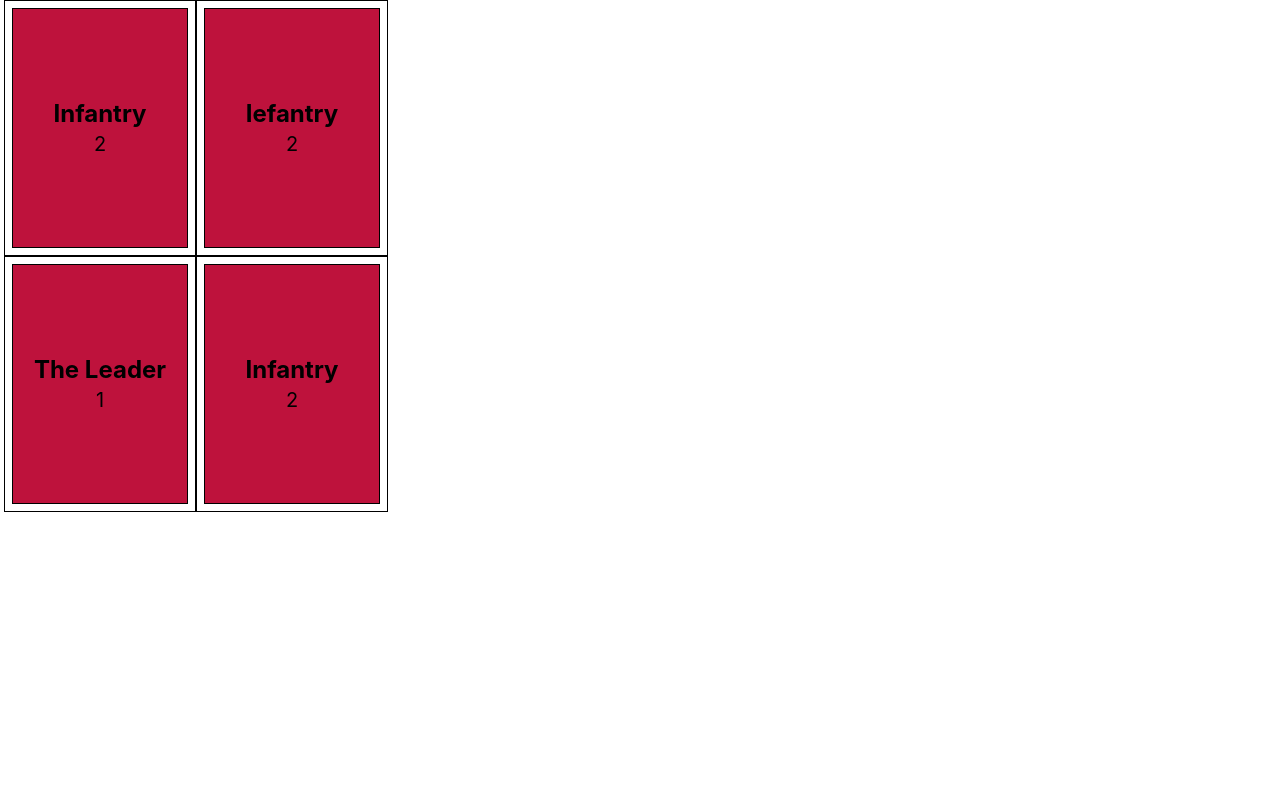
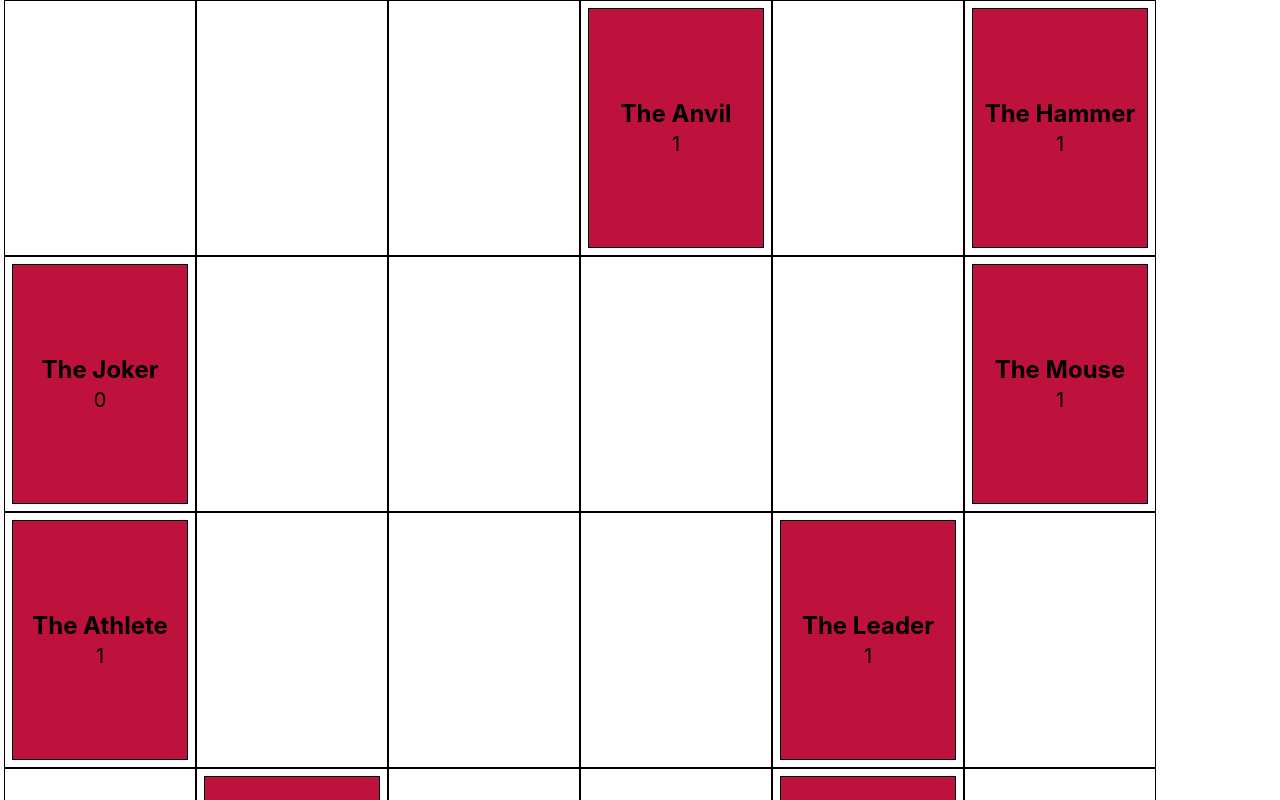
Before and after one commit to rbits0/the-lucky-seven, a React (Create React App) app: page / in a window 1280 px wide. Shown: the top 800 px of the page. Built offline with nearby package versions, Linux system fonts and the light colour scheme.

Commit message:
Randomly place player cards

```diff
--- a/src/Cell.tsx
+++ b/src/Cell.tsx
@@ -8,7 +8,7 @@ interface CellProps {
   id: string,
   rowIndex: number,
   columnIndex: number,
-  card: CardData,
+  card: CardData | null,
 }
 
 
@@ -26,7 +26,9 @@ function Cell({ id, rowIndex, columnIndex, card }: CellProps) {
       style={{height: "16em", width: "12em"}}
       ref={setNodeRef}
     >
-      <Card card={card} row={rowIndex} column={columnIndex}/>
+      {card ?
+        <Card card={card} row={rowIndex} column={columnIndex}/>
+      : null}
     </div>
   );
 }
--- a/src/Grid.tsx
+++ b/src/Grid.tsx
@@ -1,21 +1,21 @@
-import React, { useState } from "react";
+import React, { useEffect, useState } from "react";
 import Cell from "./Cell";
-import { CardData, CardType } from "./CardData";
+import { CardData, CardType, PlayerCard } from "./CardData";
 import { DndContext, DragEndEvent, DragStartEvent } from "@dnd-kit/core";
 import Card from "./Card";
 
 
+const NUM_ROWS = 4
+const NUM_COLUMNS = 6
+
+
 function Grid() {
-  const [list, setList] = useState<CardData[][]>([
-    [
-      { id: "0", name: "Infantry", type: CardType.Enemy, strength: 2, position: 4, index: [0, 0], hitsDown: false, canOverlap: false, discardAfterRound: false },
-      { id: "1", name: "Iefantry", type: CardType.Enemy, strength: 2, position: 3, index: [0, 1], hitsDown: false, canOverlap: false, discardAfterRound: false },
-    ],
-    [
-      { id: "2", name: "The Leader", type: CardType.Player, strength: 1, index: [1, 0], down: false },
-      { id: "3", name: "Infantry", type: CardType.Enemy, strength: 2, position: 1, index: [1, 1], hitsDown: false, canOverlap: false, discardAfterRound: false  },
-    ]
-  ]);
+  const [list, setList] = useState<(CardData | null)[][]>(createRandomBoard());
+  const [deck, setDeck] = useState<CardData[]>([]);
+
+
+  useEffect(() => {
+  }, [])
 
 
   function onDragEnd({over, active}: DragEndEvent) {
@@ -39,9 +39,9 @@ function Grid() {
     ];
 
     // Update card indexes
-    newList[destIndex[0]][destIndex[1]].index = destIndex;
+    newList[destIndex[0]][destIndex[1]]!.index = destIndex;
     if (newList[sourceIndex[0]][sourceIndex[1]]) {
-      newList[sourceIndex[0]][sourceIndex[1]].index = sourceIndex;
+      newList[sourceIndex[0]][sourceIndex[1]]!.index = sourceIndex;
     }
 
 
@@ -73,4 +73,43 @@ function Grid() {
   );
 }
 
+
+function createRandomBoard(): (CardData | null)[][] {
+    const cards = require("./cards.json");
+    const list = [...Array(NUM_ROWS)].map(() => Array(NUM_COLUMNS).fill(null));
+
+    // Shuffle row and column numbers
+    let row_numbers: number[][] = shuffleArray(cards.rows);
+    let column_numbers: number[][] = shuffleArray(cards.columns);
+
+    // Shuffle player cards
+    let players: PlayerCard[] = shuffleArray(cards.players);
+
+    // Place player cards
+    players.forEach((player, i) => {
+      // Find row and column
+      const row_index = row_numbers.findIndex(value => value.includes(i));
+      const column_index = column_numbers.findIndex(value => value.includes(i));
+
+      // Place card
+      console.log(`${row_index}, ${column_index}`)
+      list[row_index][column_index] = player;
+    });
+
+
+    return list;
+}
+
+
+// Taken from https://stackoverflow.com/a/12646864
+function shuffleArray<T>(array: T[]): T[] {
+  for (let i = array.length - 1; i > 0; i --) {
+    const j = Math.floor(Math.random() * (i + 1));
+    [array[i], array[j]] = [array[j], array[i]];
+  }
+
+  return array;
+}
+
+
 export default Grid;
--- a/src/cards.json
+++ b/src/cards.json
@@ -1,17 +1,17 @@
 {
     "rows": [
-        [1, 2],
-        [3, 4],
-        [5, 6],
-        [7, 8]
+        [0, 1],
+        [2, 3],
+        [4, 5],
+        [6, 7]
     ],
     "columns": [
         [],
-        [1, 6],
-        [2],
-        [3, 7],
-        [4],
-        [5, 8]
+        [0, 5],
+        [1],
+        [2, 6],
+        [3],
+        [4, 7]
     ],
     "players": [
         {
```
